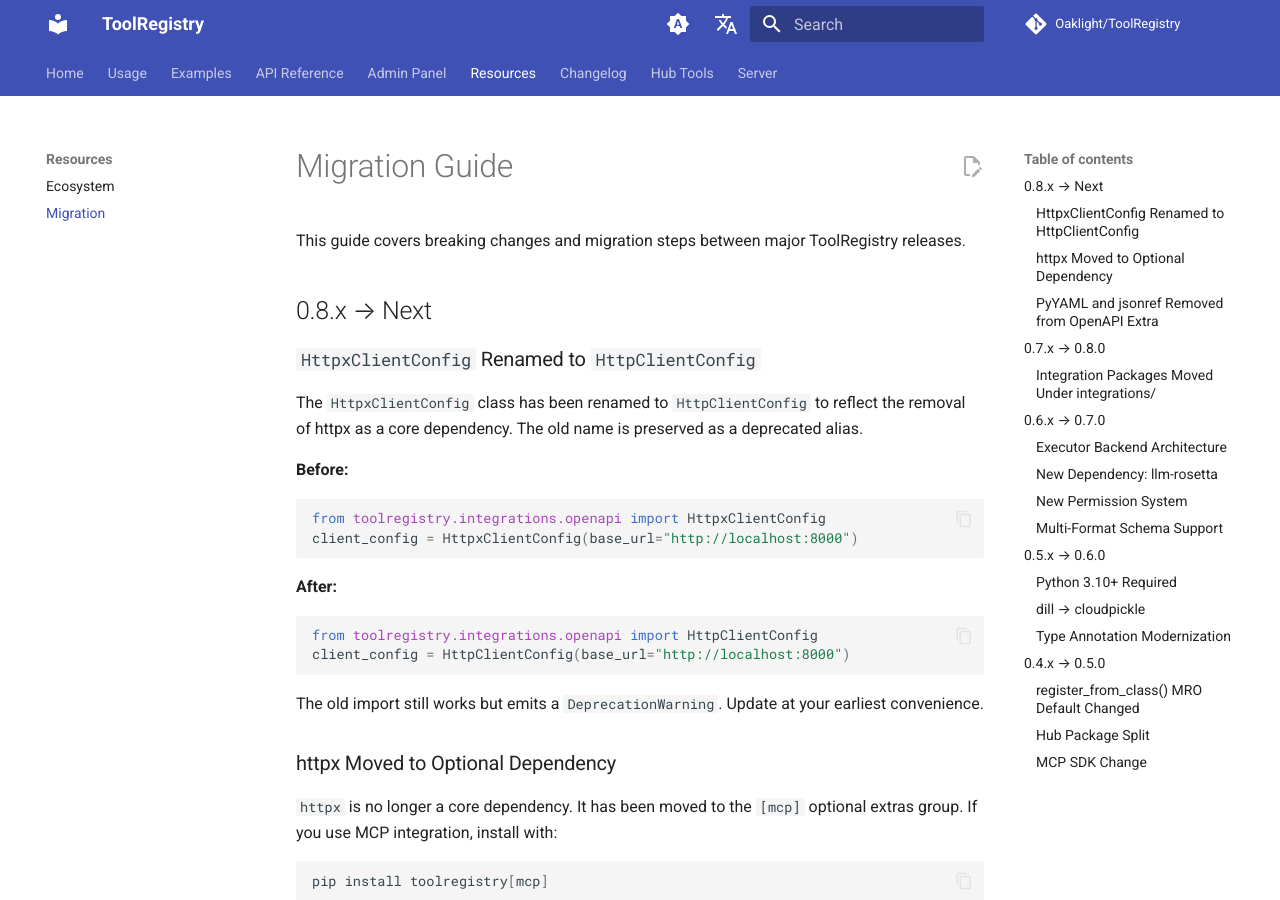
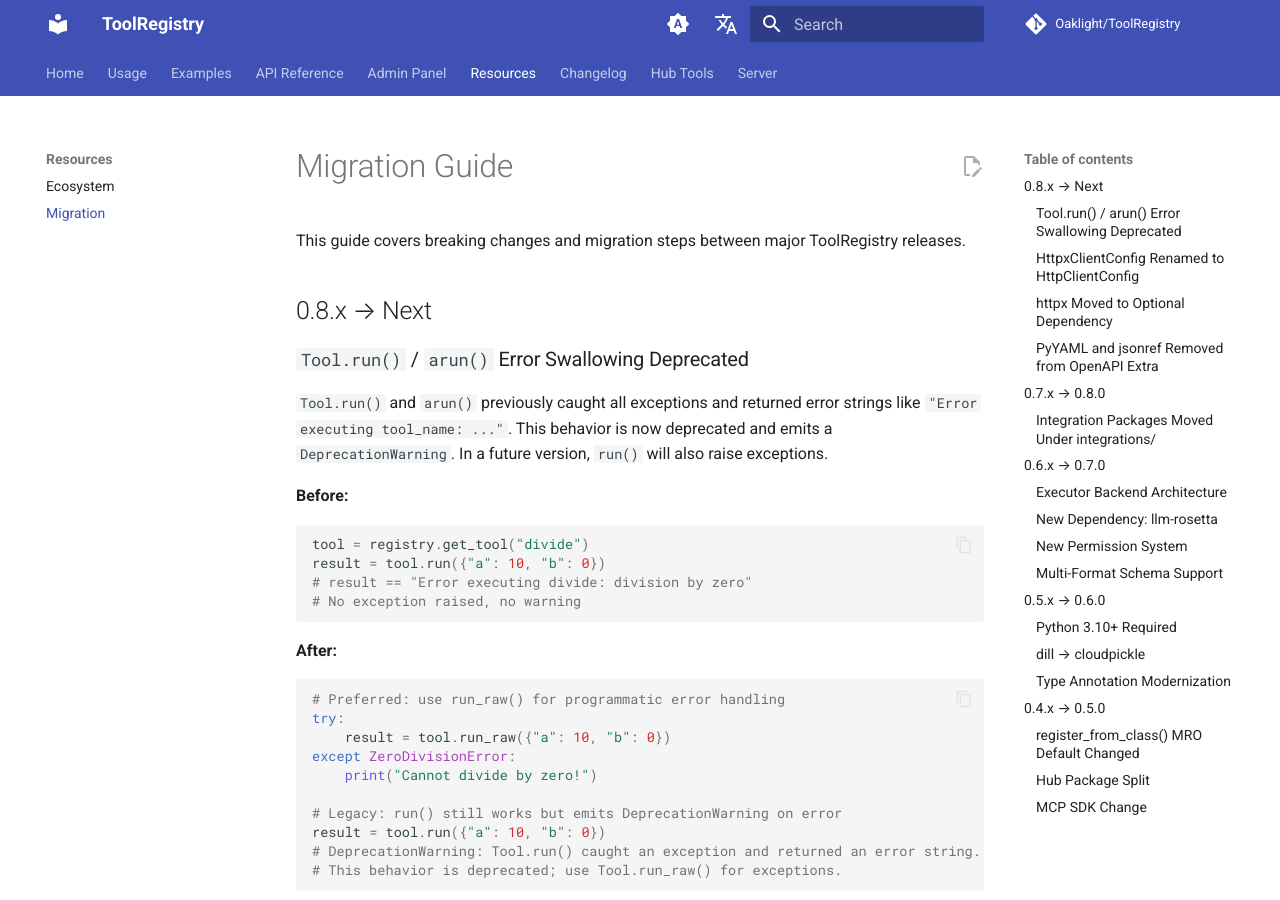
Before and after one commit to Oaklight/ToolRegistry, an MkDocs documentation site: the page built from docs/migration.md, in a window 1280 px wide and 900 px high. Built offline with MkDocs 1.6.1 and Material for MkDocs 9.7.7, drawn with Linux system fonts in a browser that asks for light colours; comment, search, counter and statistics services are not loaded.

Commit message:
docs: update for #129 (run_raw/arun_raw, TOOL_ERROR, structured error logging) and #128 (complex type tests)

````diff
--- a/docs/migration.md
+++ b/docs/migration.md
@@ -3,6 +3,34 @@
 This guide covers breaking changes and migration steps between major ToolRegistry releases.
 
 ## 0.8.x → Next
+
+### `Tool.run()` / `arun()` Error Swallowing Deprecated
+
+`Tool.run()` and `arun()` previously caught all exceptions and returned error strings like `"Error executing tool_name: ..."`. This behavior is now deprecated and emits a `DeprecationWarning`. In a future version, `run()` will also raise exceptions.
+
+**Before:**
+
+```python
+tool = registry.get_tool("divide")
+result = tool.run({"a": 10, "b": 0})
+# result == "Error executing divide: division by zero"
+# No exception raised, no warning
+```
+
+**After:**
+
+```python
+# Preferred: use run_raw() for programmatic error handling
+try:
+    result = tool.run_raw({"a": 10, "b": 0})
+except ZeroDivisionError:
+    print("Cannot divide by zero!")
+
+# Legacy: run() still works but emits DeprecationWarning on error
+result = tool.run({"a": 10, "b": 0})
+# DeprecationWarning: Tool.run() caught an exception and returned an error string.
+# This behavior is deprecated; use Tool.run_raw() for exceptions.
+```
 
 ### `HttpxClientConfig` Renamed to `HttpClientConfig`
 
````
Also changed, not shown: docs/admin/execution-logging.md (+3 -1 lines), docs/api/core/tool.md (+28 -0 lines), docs/api/events.md (+3 -0 lines), docs/changelog.md (+17 -0 lines).
